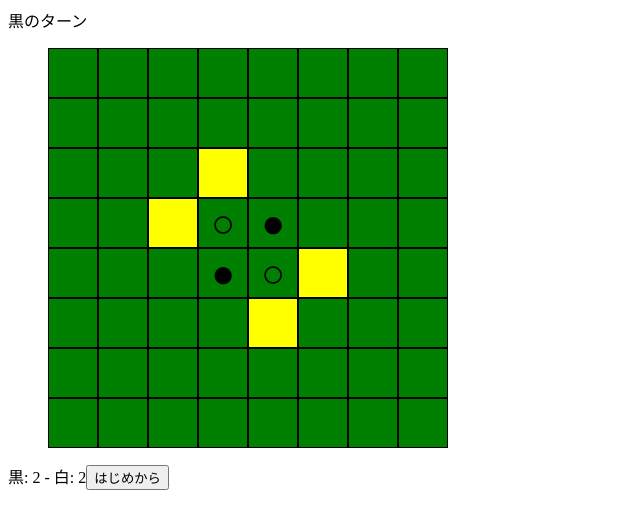
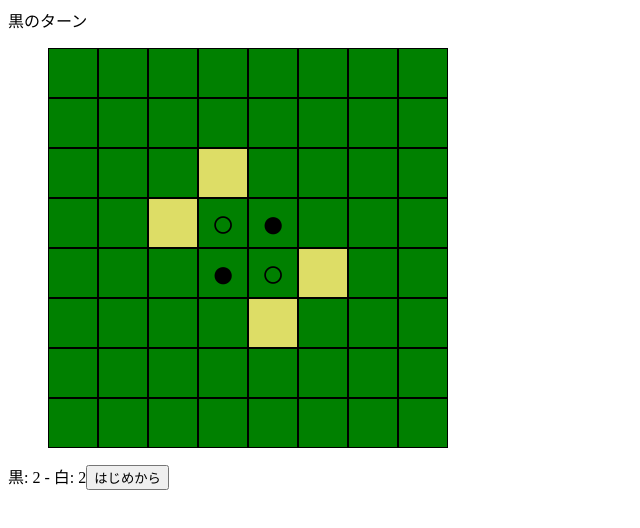
Before and after one commit to takaaa220/osero, a React app: page / in a window 1280 px wide. Shown: the top 528 px of the page, without its empty margins (0-640 px from the left). Built offline with nearby package versions, Linux system fonts and the light colour scheme.

Commit message:
change color

```diff
--- a/src/components/Board.tsx
+++ b/src/components/Board.tsx
@@ -4,7 +4,7 @@ import * as React from "react";
 
 type stone = 0 | 1 | 2 | null;
 const showedBoards = ["●", "○"];
-const backgroundStyle = { backgroundColor: "yellow" };
+const backgroundStyle = { backgroundColor: "#dd6" };
 
 export interface BoardProps {
   boards: stone[];
```
